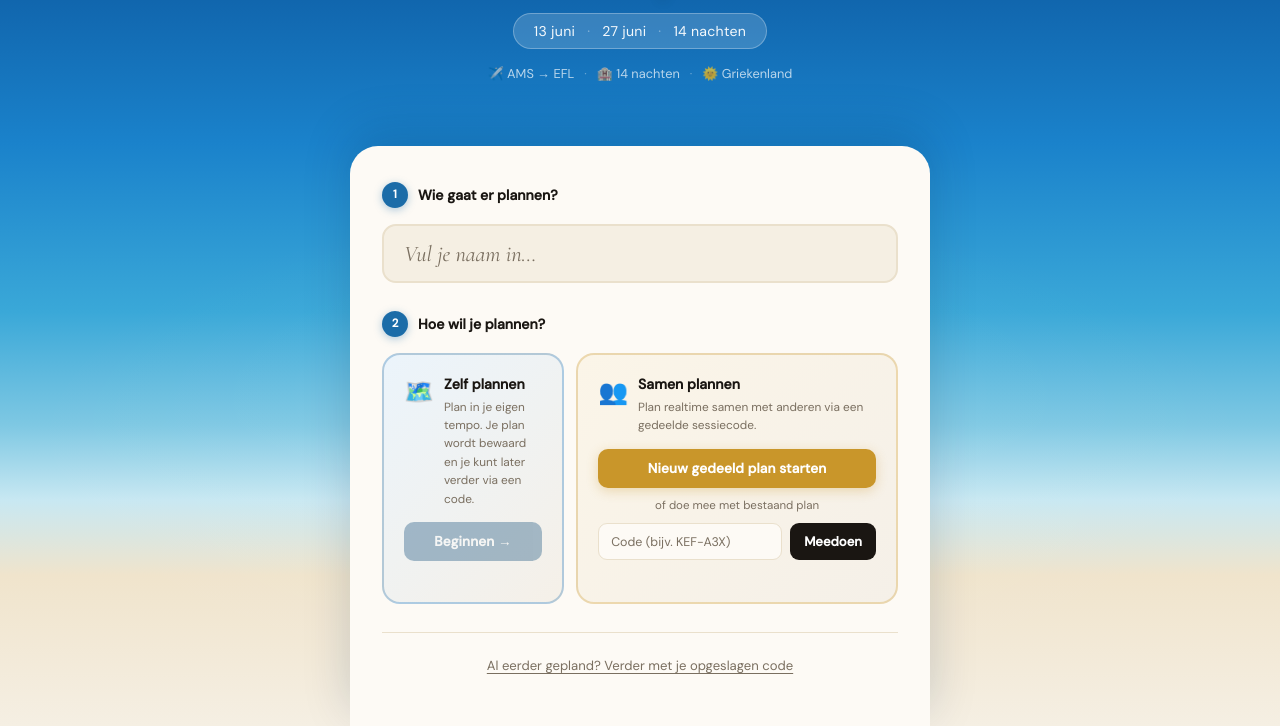
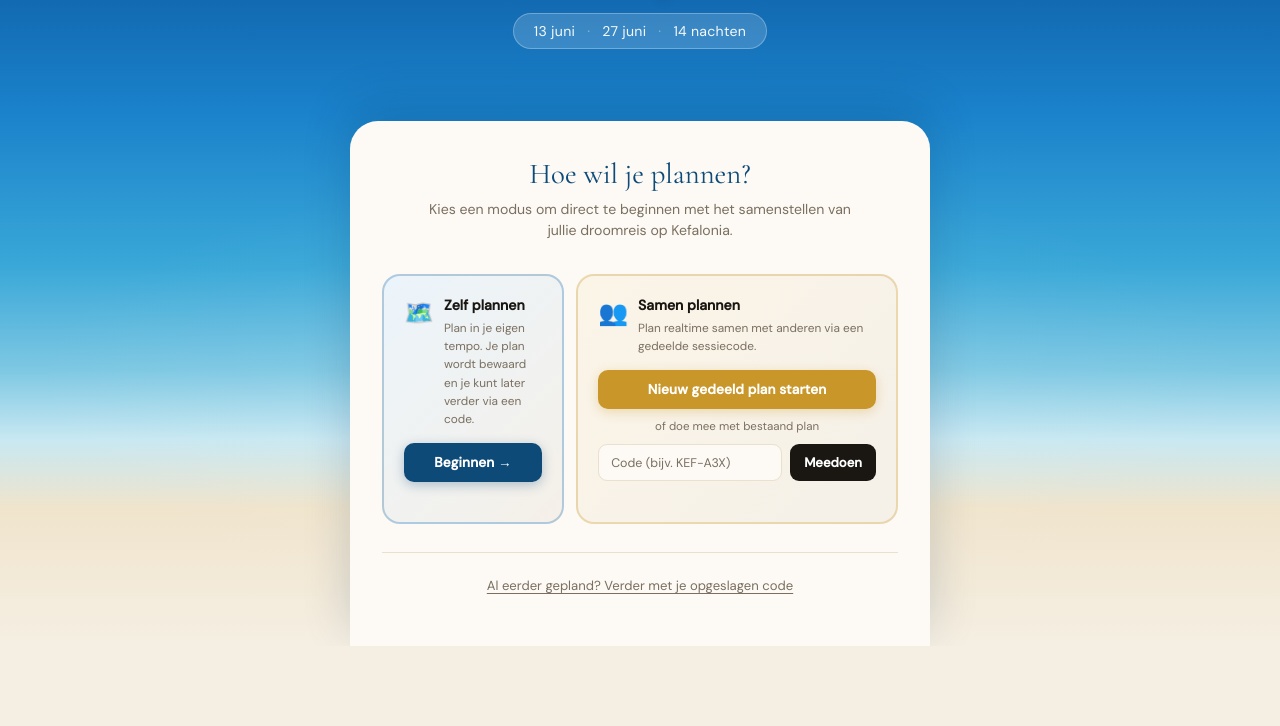
Before and after one commit to rbnbrls/kefalonia, a website: page index.html in a window 1280 px wide. Shown: the part 215-941 px from the top of the page. After the commit the page ends 861 px from the top, so only its background shows below. Drawn offline with nearby package versions, Linux system fonts and the light colour scheme.

Commit message:
fix: remove name input references and fix start planning logic for solo and collab modes

```diff
--- a/app.js
+++ b/app.js
@@ -224,21 +224,26 @@ const nameInput = document.getElementById('planner-name');
 const startBtn = document.getElementById('btn-start');
 
 function updateStartButtonState() {
+  if (startBtn && nameInput) {
     startBtn.disabled = nameInput.value.trim().length < 1;
   }
-
+}
+
+if (nameInput) {
   ['input', 'change', 'keyup', 'paste'].forEach(evt => {
     nameInput.addEventListener(evt, updateStartButtonState);
   });
 
   nameInput.addEventListener('keydown', function(e) {
-  if (e.key === 'Enter' && !startBtn.disabled) {
+    if (e.key === 'Enter' && startBtn && !startBtn.disabled) {
       startPlanning();
     }
   });
+}
 
 function startPlanning() {
-  state.name = document.getElementById('planner-name').value.trim() || 'Jij';
+  const nameEl = document.getElementById('planner-name');
+  state.name = nameEl ? (nameEl.value.trim() || 'Jij') : 'Jij';
   state.currentDay = 'heen';
   showScreen('screen-planner');
   renderSidebar();
@@ -1696,8 +1701,10 @@ function resetAll() {
   pendingSaved = null;
   document.getElementById('welcome-banner').classList.remove('open');
   document.getElementById('code-box').classList.remove('open');
-  document.getElementById('planner-name').value = '';
-  document.getElementById('btn-start').disabled = true;
+  const nameEl = document.getElementById('planner-name');
+  if (nameEl) nameEl.value = '';
+  const startEl = document.getElementById('btn-start');
+  if (startEl && nameEl) startEl.disabled = true;
   showScreen('screen-welcome');
 }
 
@@ -2093,7 +2100,8 @@ async function joinSyncSession() {
   if (!code) { err.textContent = 'Voer een code in.'; return; }
   err.textContent = 'Zoeken…';
   try {
-    const name = (document.getElementById('planner-name').value || '').trim() || 'Jij';
+    const nameEl = document.getElementById('planner-name');
+    const name = nameEl ? ((nameEl.value || '').trim() || 'Jij') : 'Jij';
     const result = await sync.loadSession(code);
     if (!result) { err.textContent = 'Code niet gevonden.'; return; }
     const hydrated = hydratePlan(result.plan);
@@ -2108,12 +2116,7 @@ async function joinSyncSession() {
 
 async function createSyncSession() {
   const nameInput = document.getElementById('planner-name');
-  const name = (nameInput ? nameInput.value : '').trim();
-  if (!name) {
-    nameInput.focus();
-    nameInput.placeholder = 'Vul eerst je naam in…';
-    return;
-  }
+  const name = (nameInput ? nameInput.value : '').trim() || 'Jij';
   state.name = name;
   state.currentDay = 'heen';
   try {
--- a/index.html
+++ b/index.html
@@ -28,13 +28,6 @@
     <div class="welcome-dates">
       13 juni <span>·</span> 27 juni <span>·</span> 14 nachten
     </div>
-    <div class="welcome-trip-meta">
-      <span>✈️ AMS → EFL</span>
-      <span class="trip-meta-dot">·</span>
-      <span>🏨 14 nachten</span>
-      <span class="trip-meta-dot">·</span>
-      <span>🌞 Griekenland</span>
-    </div>
   </div>
 
   <!-- ② + ③ Interactieve kaart -->
@@ -50,22 +43,11 @@
       </div>
     </div>
 
-    <!-- Stap 1: Naam -->
+    <!-- Keuze planmodus -->
     <div class="welcome-section">
-      <div class="welcome-section-header">
-        <span class="welcome-step-badge">1</span>
-        <span class="welcome-section-title">Wie gaat er plannen?</span>
-      </div>
-      <div class="name-input-wrap">
-        <input type="text" id="planner-name" placeholder="Vul je naam in…" maxlength="24" autocomplete="off">
-      </div>
-    </div>
-
-    <!-- Stap 2: Keuze planmodus -->
-    <div class="welcome-section">
-      <div class="welcome-section-header">
-        <span class="welcome-step-badge">2</span>
-        <span class="welcome-section-title">Hoe wil je plannen?</span>
+      <div class="welcome-intro">
+        <h2>Hoe wil je plannen?</h2>
+        <p>Kies een modus om direct te beginnen met het samenstellen van jullie droomreis op Kefalonia.</p>
       </div>
       <div class="planning-modes">
 
@@ -78,7 +60,7 @@
               <div class="mode-card-desc">Plan in je eigen tempo. Je plan wordt bewaard en je kunt later verder via een code.</div>
             </div>
           </div>
-          <button class="btn-mode btn-mode-solo" id="btn-start" onclick="startPlanning()" disabled>
+          <button class="btn-mode btn-mode-solo" id="btn-start" onclick="startPlanning()">
             Beginnen →
           </button>
         </div>
--- a/styles.css
+++ b/styles.css
@@ -154,6 +154,25 @@ h3 { font-family: 'DM Sans', sans-serif; font-weight: 500; font-size: 1rem; }
 
 /* Secties binnen de kaart */
 .welcome-section { margin-bottom: 1.75rem; }
+
+.welcome-intro {
+  text-align: center;
+  margin-bottom: 2rem;
+}
+.welcome-intro h2 {
+  font-family: 'Cormorant Garamond', Georgia, serif;
+  font-size: 1.8rem;
+  font-weight: 400;
+  color: var(--sea-deep);
+  margin-bottom: 0.5rem;
+}
+.welcome-intro p {
+  font-size: 0.88rem;
+  color: var(--muted);
+  line-height: 1.5;
+  max-width: 440px;
+  margin: 0 auto;
+}
 
 .welcome-section-header {
   display: flex;
```
Lines whose indentation alone changed are shown as unchanged.
